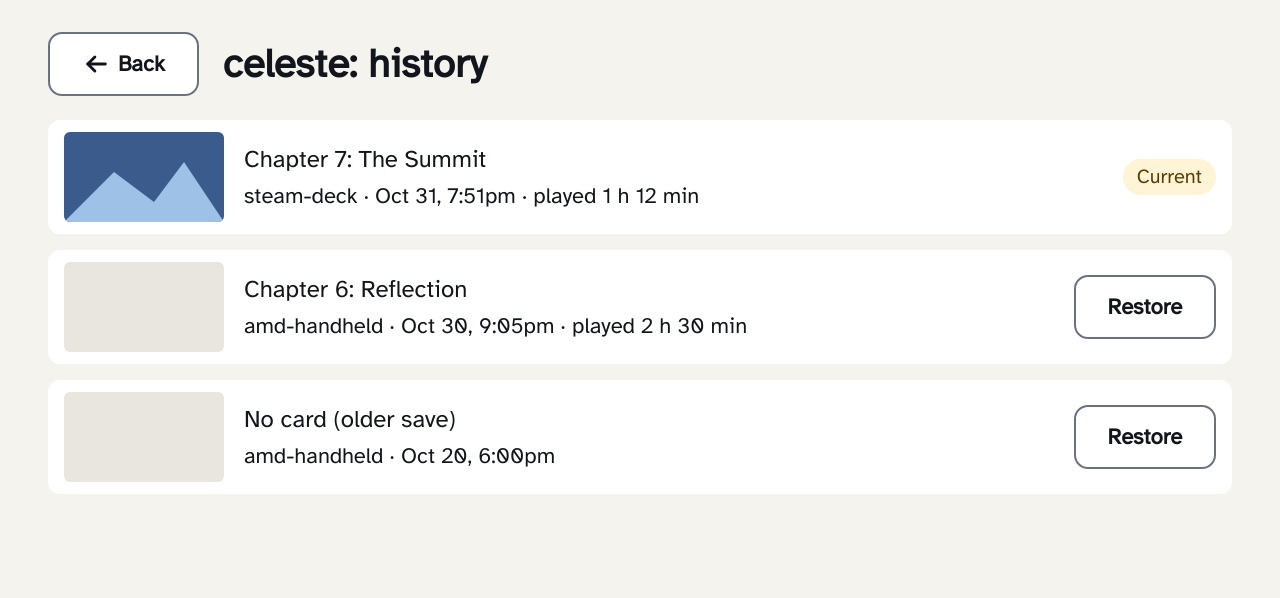
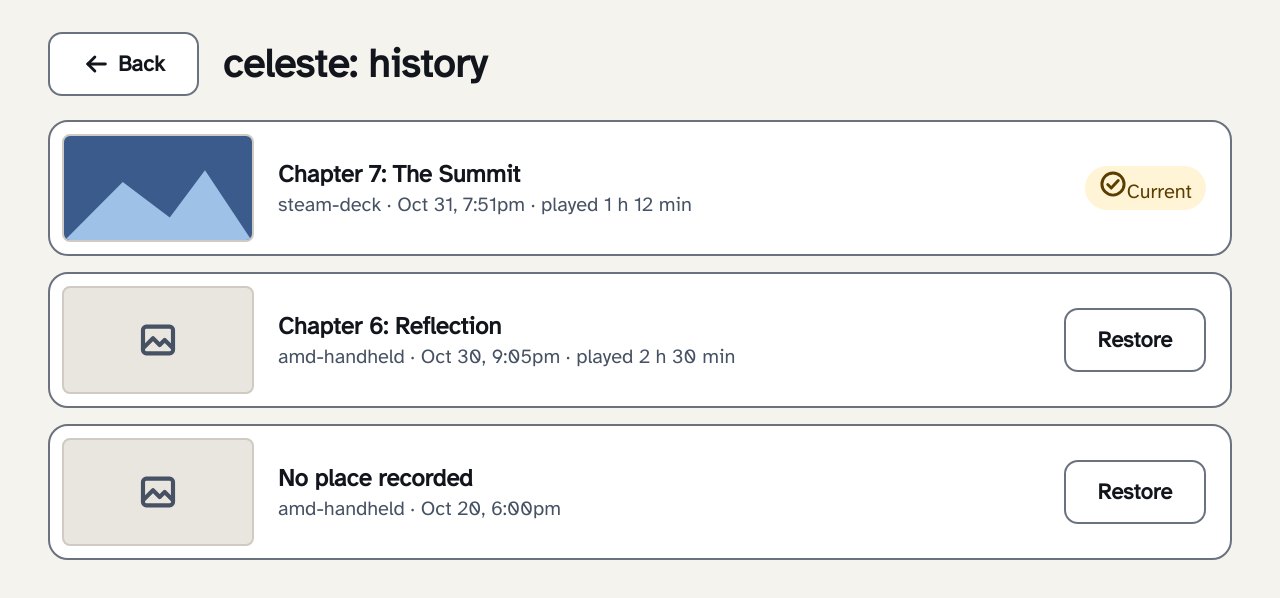
Before and after one commit to iannitram/save-relay, a React (Vite) app in the folder panel/: page / in a window 1280 px wide. Both pictures are taken after a click on the button 640 px from the left and 136 px from the top of the page. Shown: the top 598 px of the page. Built offline with nearby package versions, Linux system fonts and the light colour scheme.

Commit message:
I draw history entries as the system's SaveCard (#174)

```diff
--- a/panel/src/app.css
+++ b/panel/src/app.css
@@ -167,23 +167,60 @@ footer {
   border-radius: 12px;
   padding: 20px 24px;
 }
-.entry {
+.save {
+  box-sizing: border-box;
+  font: inherit;
+  width: 100%;
   display: flex;
   align-items: center;
-  gap: 20px;
+  gap: var(--space-5);
+  padding: var(--space-3) var(--space-5) var(--space-3) var(--space-3);
+  text-align: left;
+  color: var(--ink);
   background: var(--surface-raised);
-  border-radius: 12px;
-  padding: 12px 16px;
-}
-.entry .text {
-  flex: 1;
+  border: 2px solid var(--border);
+  border-radius: var(--radius-lg);
 }
 .picture {
-  width: 160px;
-  height: 90px;
-  border-radius: 6px;
+  box-sizing: border-box;
+  width: 192px;
+  height: 108px;
+  flex: none;
+  border-radius: var(--radius-sm);
+  background: var(--surface-sunken);
+  border: 2px solid var(--border-subtle);
+  display: flex;
+  align-items: center;
+  justify-content: center;
+  color: var(--ink-muted);
+  overflow: hidden;
+}
+.picture img {
+  width: 100%;
+  height: 100%;
   object-fit: cover;
-  background: var(--surface-sunken);
+  display: block;
+}
+.picture .icon {
+  width: 40px;
+  height: 40px;
+}
+.save-body {
+  flex: 1;
+  min-width: 0;
+}
+.save-place {
+  margin: 0;
+  font-weight: 700;
+}
+.save-facts {
+  margin: 0;
+  color: var(--ink-muted);
+}
+.save-side {
+  display: flex;
+  align-items: center;
+  gap: var(--space-4);
 }
 .banner {
   display: flex;
--- a/panel/src/views.tsx
+++ b/panel/src/views.tsx
@@ -251,6 +251,7 @@ export function TimelineView(props: {
   confirm: string | null;
   error: string | null;
   notice: string | null;
+  initial?: string;
   onAsk: (entry: string) => void;
   onConfirm: () => void;
   onCancel: () => void;
@@ -281,7 +282,7 @@ export function TimelineView(props: {
     );
   }
   return (
-    <Screen title={`${history.game}: history`} onBack={props.onBack}>
+    <Screen title={`${history.game}: history`} onBack={props.onBack} initial={props.initial ?? "back"}>
       <ErrorBanner message={props.error} />
       {props.notice && <Banner tone="success">{props.notice}</Banner>}
       <ul className="list">
@@ -289,21 +290,34 @@ export function TimelineView(props: {
           const src = e.card?.picture ? props.pictureUrl(history.game, e.entry, e.card.picture) : null;
           const time = playtime(e.card?.playtime_secs ?? null);
           return (
-            <li key={e.entry} className="entry">
+            <li key={e.entry}>
+              <div className="save">
+                <span className="picture">
                   {src ? (
-                <img className="picture" src={src} alt="" />
+                    <img src={src} alt="" />
                   ) : (
-                <div className="picture none" aria-hidden="true" />
+                    <svg className="icon" viewBox="0 0 24 24" aria-hidden="true" focusable="false">
+                      <rect x="3" y="4" width="18" height="16" rx="2" />
+                      <path d="M3 17 L9 11 L13 15 L16 12 L21 17" />
+                    </svg>
                   )}
-              <div className="text">
-                <p className="big">{e.card?.place ?? "No card (older save)"}</p>
-                <p>
+                </span>
+                <span className="save-body">
+                  <p className="save-place body-lg">{e.card?.place ?? "No place recorded"}</p>
+                  <p className="save-facts meta">
                     {e.device} · {when(e.time)}
                     {time ? ` · played ${time}` : ""}
                   </p>
-              </div>
+                </span>
+                <span className="save-side">
                   {e.current ? (
-                <span className="badge">Current</span>
+                    <span className="badge badge-success">
+                      <svg className="icon" viewBox="0 0 24 24" aria-hidden="true" focusable="false">
+                        <circle cx="12" cy="12" r="9.5" />
+                        <path d="M7.5 12.5 L10.5 15.5 L16.5 9" />
+                      </svg>
+                      Current
+                    </span>
                   ) : (
                     <button
                       data-focus={`restore:${e.entry}`}
@@ -313,6 +327,8 @@ export function TimelineView(props: {
                       Restore
                     </button>
                   )}
+                </span>
+              </div>
             </li>
           );
         })}
```
Also changed, not shown: 2 other files (tests, documents, lock files or other folders). Lines whose indentation alone changed are shown as unchanged.
